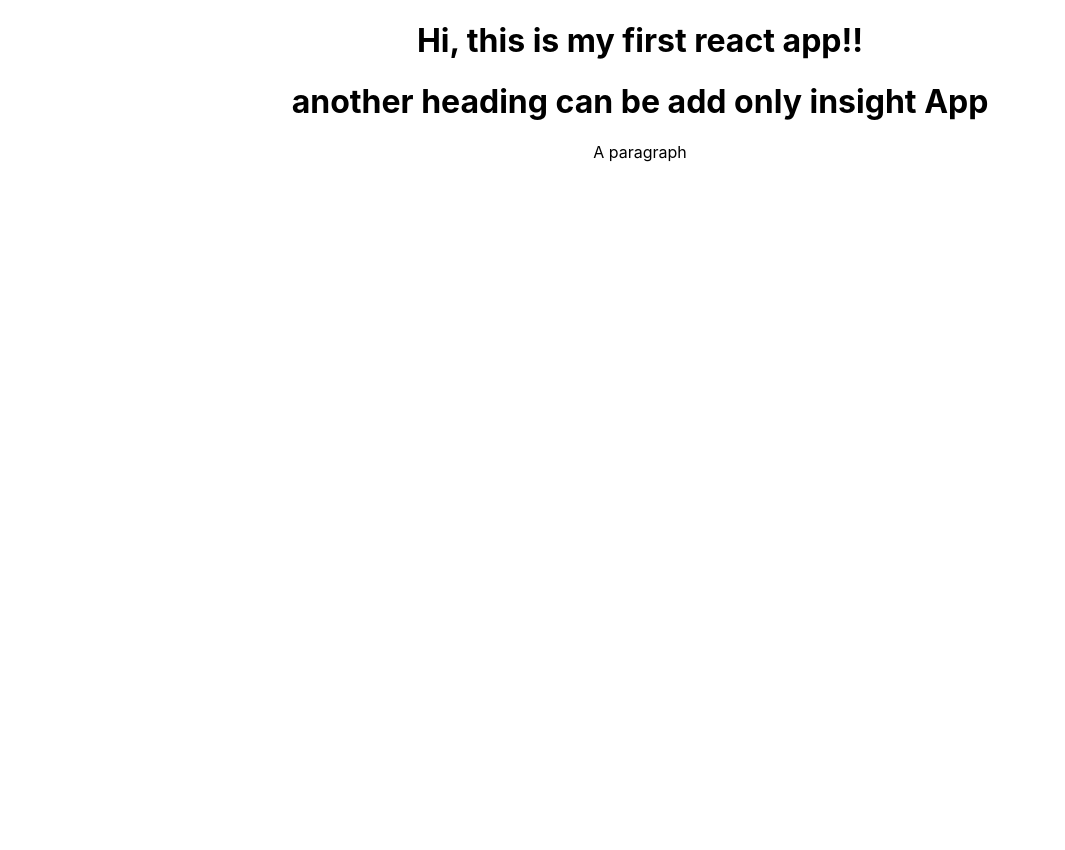
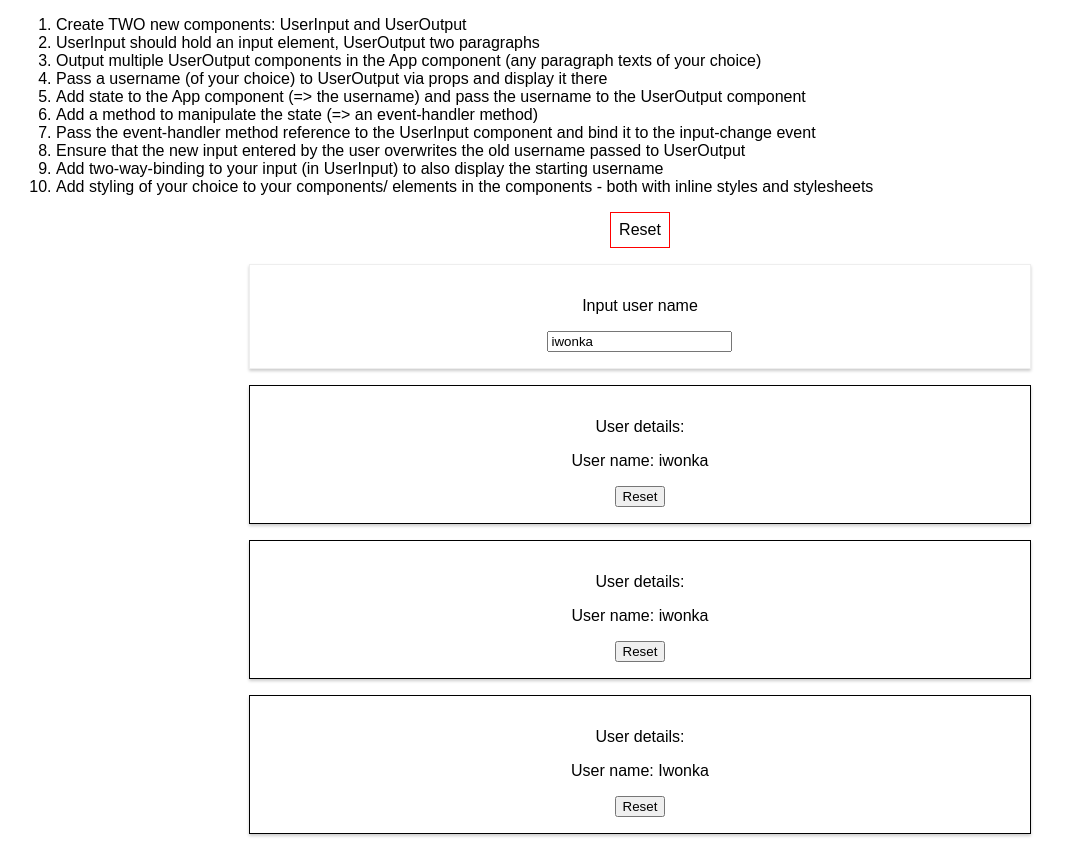
Before and after one commit to twolak88/react-base-syntax, a React (Create React App) app: page / in a window 1280 px wide. Shown: the whole page, without its empty margins (0-1065 px from the left). Before the commit the page ends 800 px from the top, so only its background shows below. Built offline with nearby package versions, Linux system fonts and the light colour scheme.

Commit message:
Assignment Solution

```diff
--- a/src/App.css
+++ b/src/App.css
@@ -1,3 +1,4 @@
 .App {
-  text-align: center;
+  text-align: left;
+  margin: 16px;
 }
--- a/src/App.js
+++ b/src/App.js
@@ -1,30 +1,78 @@
 import React, { Component } from 'react';
 import './App.css';
+import UserInput from './UserInput/UserInput';
+import UserOutput from './UserOutput/UserOutput'
 
 class App extends Component {
+  state = {
+    username: 'iwonka'
+  }
+
+  usernameChangeClickHandler = () => {
+    this.setState({
+      username: 'iwuska'
+    });
+  }
+
+  usernameChangeHandler = (name) => {
+    this.setState({
+      username: name
+    });
+  }
+
+  usernameChangedHandler = (event) => {
+    this.setState({
+      username: event.target.value
+    });
+  }
+
   render() {
-    return (//parenthesis needed here to mark jsx code
-      //jsx code not html
-      //one root element
+    const buttonStyle = {
+      backgroundColor: 'white',
+      font: 'inherit',
+      border: '1px solid red',
+      padding: '8px',
+      cursor: 'pointer'
+    };
+    const panleStyle = {
+      display: 'flex',
+      justifyContent: 'center',
+      width: '100%'
+    }
+    return (
       <div className="App">
-        <h1>Hi, this is my first react app!!</h1>
-        <h1>another heading can be add only insight App</h1>
-        <p>A paragraph</p>
+        <ol>
+          <li>Create TWO new components: UserInput and UserOutput</li>
+          <li>UserInput should hold an input element, UserOutput two paragraphs</li>
+          <li>Output multiple UserOutput components in the App component (any paragraph texts of your choice)</li>
+          <li>Pass a username (of your choice) to UserOutput via props and display it there</li>
+          <li>Add state to the App component (=> the username) and pass the username to the UserOutput component</li>
+          <li>Add a method to manipulate the state (=> an event-handler method)</li>
+          <li>Pass the event-handler method reference to the UserInput component and bind it to the input-change event</li>
+          <li>Ensure that the new input entered by the user overwrites the old username passed to UserOutput</li>
+          <li>Add two-way-binding to your input (in UserInput) to also display the starting username</li>
+          <li>Add styling of your choice to your components/ elements in the components - both with inline styles and stylesheets</li>
+        </ol>
+        <div style={ panleStyle }>
+          <button
+            style={ buttonStyle }
+            onClick={ this.usernameChangeClickHandler }>Reset</button>
+        </div>
+        <UserInput
+          changed={ this.usernameChangedHandler }
+          username={ this.state.username }/>
+        <UserOutput
+          username={ this.state.username }
+          click={ this.usernameChangeClickHandler }/>
+        <UserOutput
+          username={ this.state.username }
+          click={ this.usernameChangeClickHandler }/>
+        <UserOutput
+          username="Iwonka"
+          click={ this.usernameChangeClickHandler }/>
       </div>
-
     );
-    // return React.createElement('div', {className: 'App'},
-    //   React.createElement('h1', null, 'Hi, this is my first react app!!')
-    // );
   }
 }
 
-// function App() {
-//   return (
-//     <div className="App">
-//       <h1>This is my first react app!!</h1>
-//     </div>
-//   );
-// }
-
 export default App;
--- /dev/null
+++ b/src/UserInput/UserInput.css
@@ -0,0 +1,8 @@
+.UserInput {
+  width: 60%;
+  margin: 16px auto;
+  border: 1px solid #eee;
+  box-shadow: 0 2px 3px #ccc;
+  padding: 16px;
+  text-align: center;
+}
--- /dev/null
+++ b/src/UserInput/UserInput.js
@@ -0,0 +1,15 @@
+import './UserInput.css'
+
+const userInput = (props) => {
+  return (
+    <div className="UserInput">
+      <p>Input user name</p>
+      <input
+        type="text"
+        onChange={ props.changed }
+        value={ props.username }/>
+    </div>
+  );
+}
+
+export default userInput;
--- /dev/null
+++ b/src/UserOutput/UserOutput.css
@@ -0,0 +1,8 @@
+.UserOutput {
+  width: 60%;
+  margin: 16px auto;
+  border: 1px solid black;
+  box-shadow: 0 2px 3px #ccc;
+  padding: 16px;
+  text-align: center;
+}
--- /dev/null
+++ b/src/UserOutput/UserOutput.js
@@ -0,0 +1,13 @@
+import './UserOutput.css'
+
+const userOutput = (props) => {
+  return (
+    <div className="UserOutput">
+      <p>User details:</p>
+      <p onClick={props.click}>User name: {props.username}</p>
+      <button onClick={props.click}>Reset</button>
+    </div>
+  );
+}
+
+export default userOutput;
--- a/src/index.css
+++ b/src/index.css
@@ -1,13 +1,5 @@
 body {
   margin: 0;
-  font-family: -apple-system, BlinkMacSystemFont, 'Segoe UI', 'Roboto', 'Oxygen',
-    'Ubuntu', 'Cantarell', 'Fira Sans', 'Droid Sans', 'Helvetica Neue',
-    sans-serif;
-  -webkit-font-smoothing: antialiased;
-  -moz-osx-font-smoothing: grayscale;
+  padding: 0;
+  font-family: sans-serif;
 }
-
-code {
-  font-family: source-code-pro, Menlo, Monaco, Consolas, 'Courier New',
-    monospace;
-}
```
